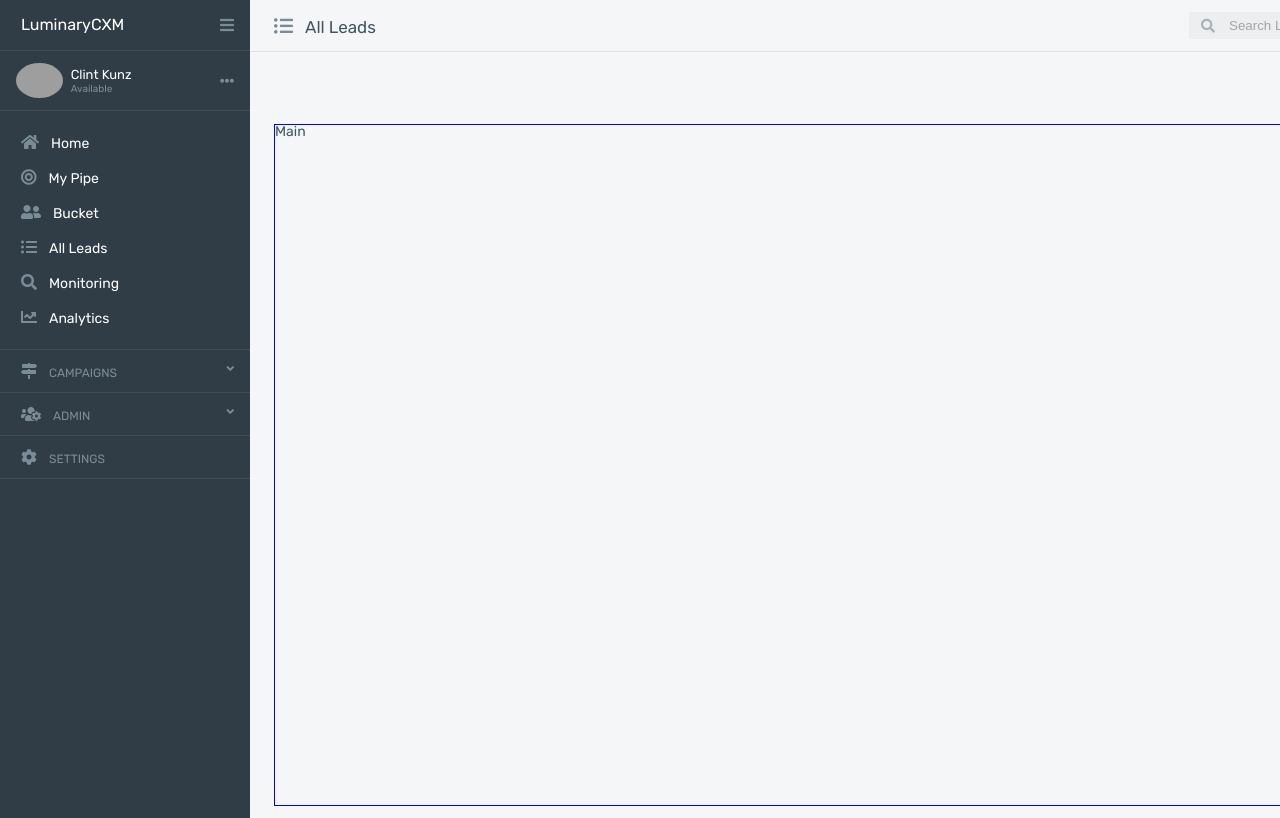
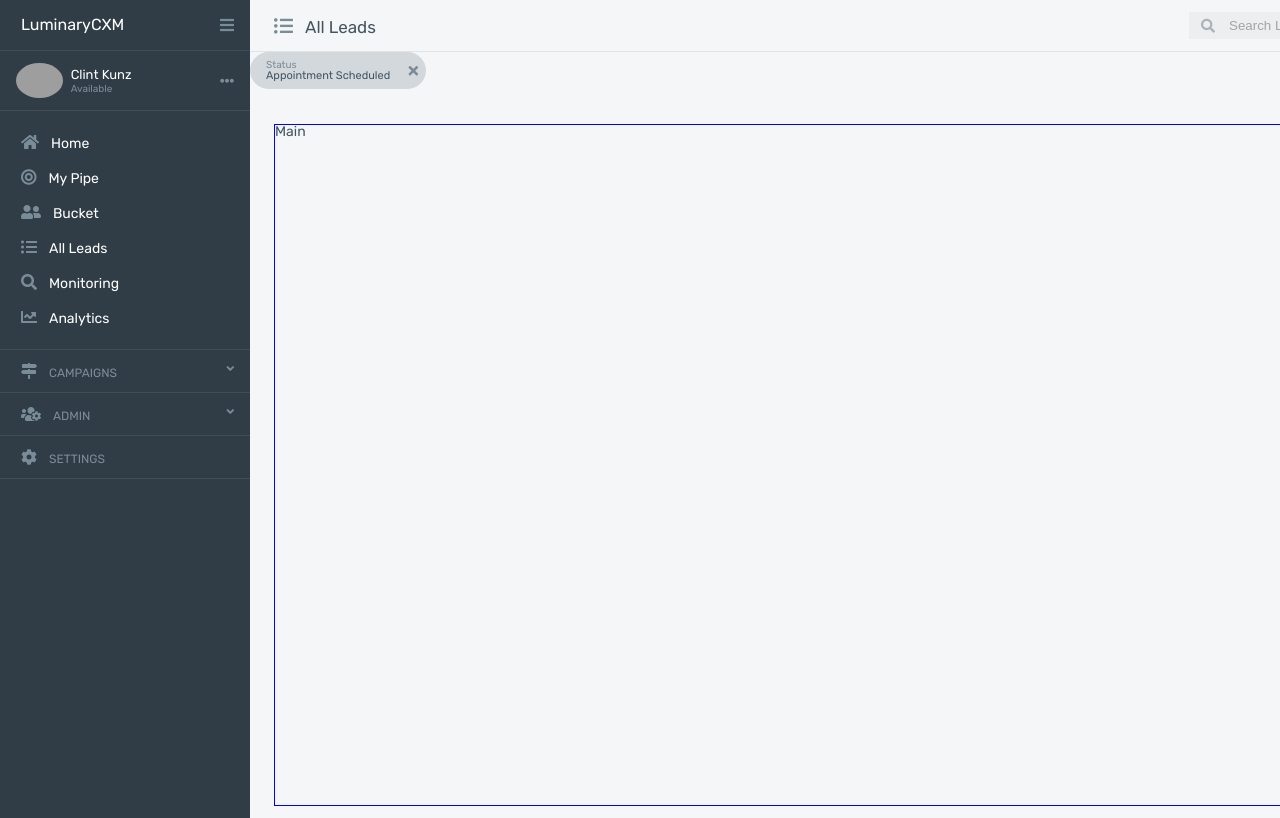
Before and after one commit to clintKunz/shine-solar-leads, a React (Create React App) app: page / in a window 1280 px wide. Shown: the top 818 px of the page. Built offline with nearby package versions, Linux system fonts and the light colour scheme; grey boxes are pictures that could not be loaded.

Commit message:
first filter button

```diff
--- a/src/Components/Header.jsx
+++ b/src/Components/Header.jsx
@@ -16,6 +16,21 @@ function Header() {
                     />
                 </div>
             </div>
+            <div className="filter-new-lead">
+                <div className="filters">
+                    <div className="active-filter">
+                        <div>
+                            <div className="status">Status</div>
+                            <div>Appointment Scheduled</div>
+                        </div>
+                        <i class="fas fa-times"></i>
+                    </div>
+                </div>
+                <div className="new-lead">
+                    <i class="fas fa-plus"></i>
+                    New Lead
+                </div>
+            </div>
         </div>
     )
 }
--- a/src/LessOutput/index.css
+++ b/src/LessOutput/index.css
@@ -235,6 +235,31 @@ body .fas {
   border: none;
   background-color: #ECEEEF;
 }
+.header .filter-new-lead {
+  display: flex;
+  justify-content: space-between;
+  align-items: center;
+}
+.header .filter-new-lead .filters .active-filter {
+  display: flex;
+  justify-content: space-between;
+  align-items: center;
+  padding: 8px;
+  background-color: #d3d8dc;
+  border-radius: 20px;
+  font-size: 11px;
+  width: 160px;
+}
+.header .filter-new-lead .filters .active-filter div {
+  margin-left: 4px;
+}
+.header .filter-new-lead .filters .active-filter .status {
+  font-size: 10px;
+  color: #7B8C99;
+}
+.header .filter-new-lead .filters .active-filter .fas {
+  font-size: 14px;
+}
 .main {
   border: 1px solid blue;
   height: 85vh;
--- a/src/LessStyling/header.less
+++ b/src/LessStyling/header.less
@@ -36,4 +36,37 @@
             }
         }
     }
+
+    .filter-new-lead {
+        display: flex;
+        justify-content: space-between;
+        align-items: center;
+
+        .filters {
+
+            .active-filter {
+                display: flex;
+                justify-content: space-between;
+                align-items: center;
+                padding: 8px;
+                background-color: #d3d8dc;
+                border-radius: 20px;
+                font-size: 11px;
+                width: 160px;
+
+                div {
+                    margin-left: 4px;
+                }
+
+                .status {
+                    font-size: 10px;
+                    color: #7B8C99;
+                }
+
+                .fas {
+                    font-size: 14px;
+                }
+            }
+        }
+    }
 }
```
